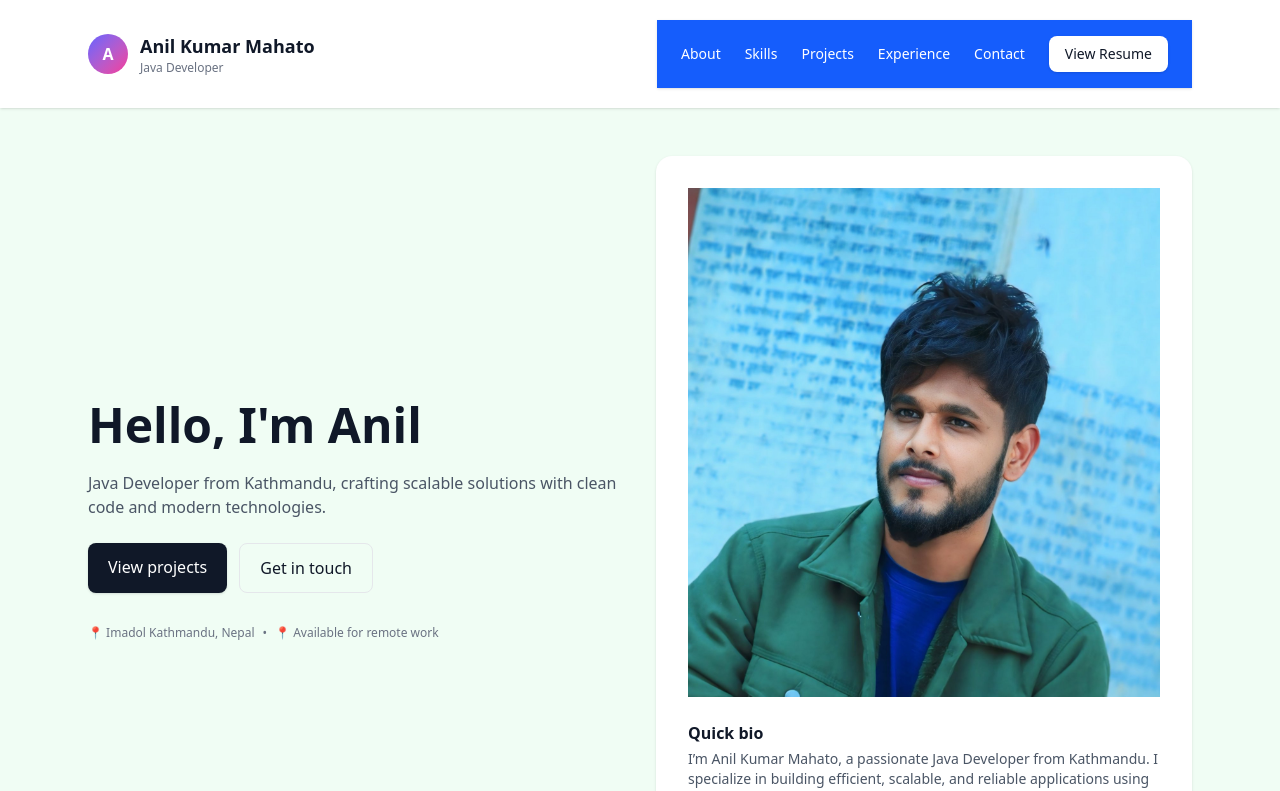
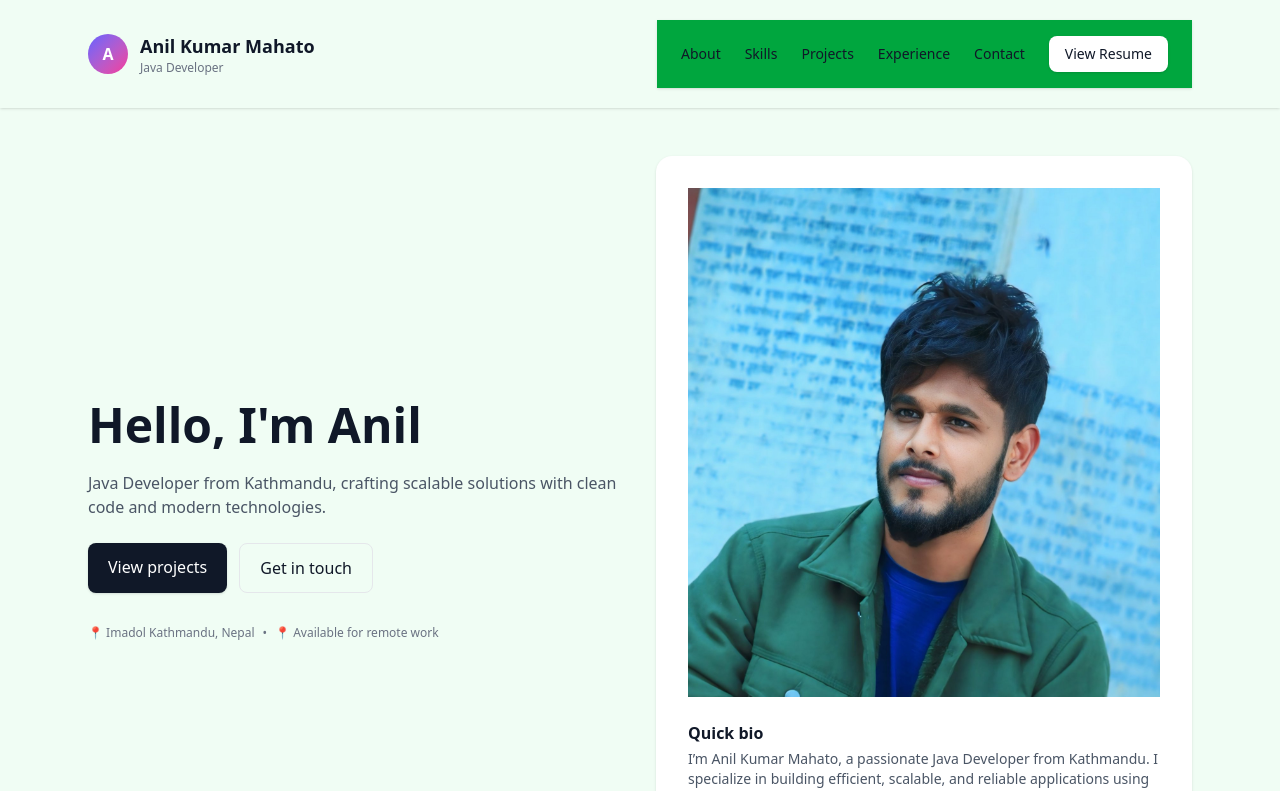
Before and after one commit to Anil11-singh/portfolio, a React (Vite) app: page / in a window 1280 px wide. Shown: the top 791 px of the page. Built offline with nearby package versions, Linux system fonts and the light colour scheme.

Commit message:
first commit

```diff
--- a/src/App.tsx
+++ b/src/App.tsx
@@ -51,7 +51,7 @@ export default function App() {
   return (
     <div className="min-h-screen bg-green-50 text-gray-900 antialiased">
       {/* Header */}
-      <header className="bg-white shadow">
+      <header className="bg-orange shadow">
         <div className="max-w-6xl mx-auto px-6 py-5 flex items-center justify-between">
           {/* Left */}
           <div className="flex items-center gap-3">
@@ -65,8 +65,8 @@ export default function App() {
           </div>
 
           {/* Right */}
-   <div className="flex items-center gap-6 bg-blue-600 px-6 py-4 shadow">
-  <nav className="hidden md:flex gap-6 text-sm text-white">
+   <div className="flex items-center gap-6 bg-green-600 px-6 py-4 shadow">
+  <nav className="hidden md:flex gap-6 text-sm text-gray">
     <a href="#about" className="hover:text-gray-200">About</a>
     <a href="#skills" className="hover:text-gray-200">Skills</a>
     <a href="#projects" className="hover:text-gray-200">Projects</a>
```
